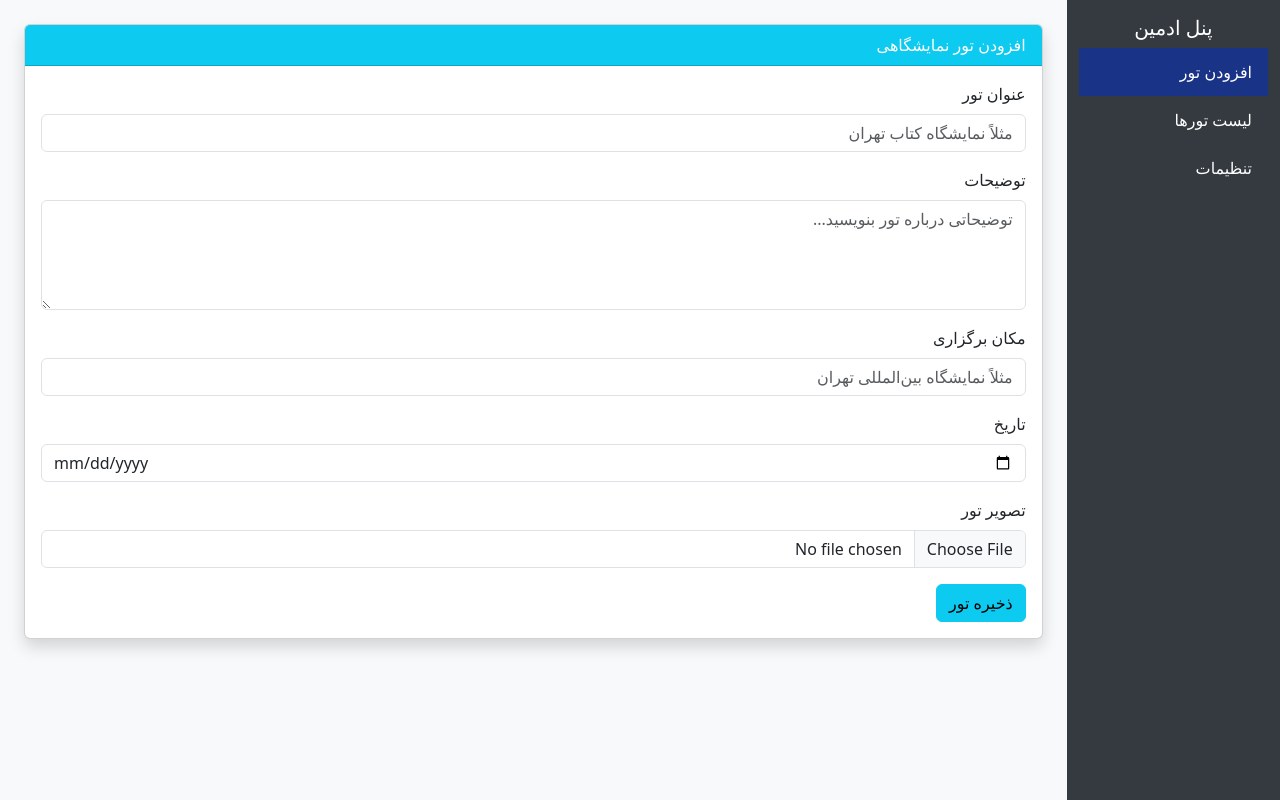
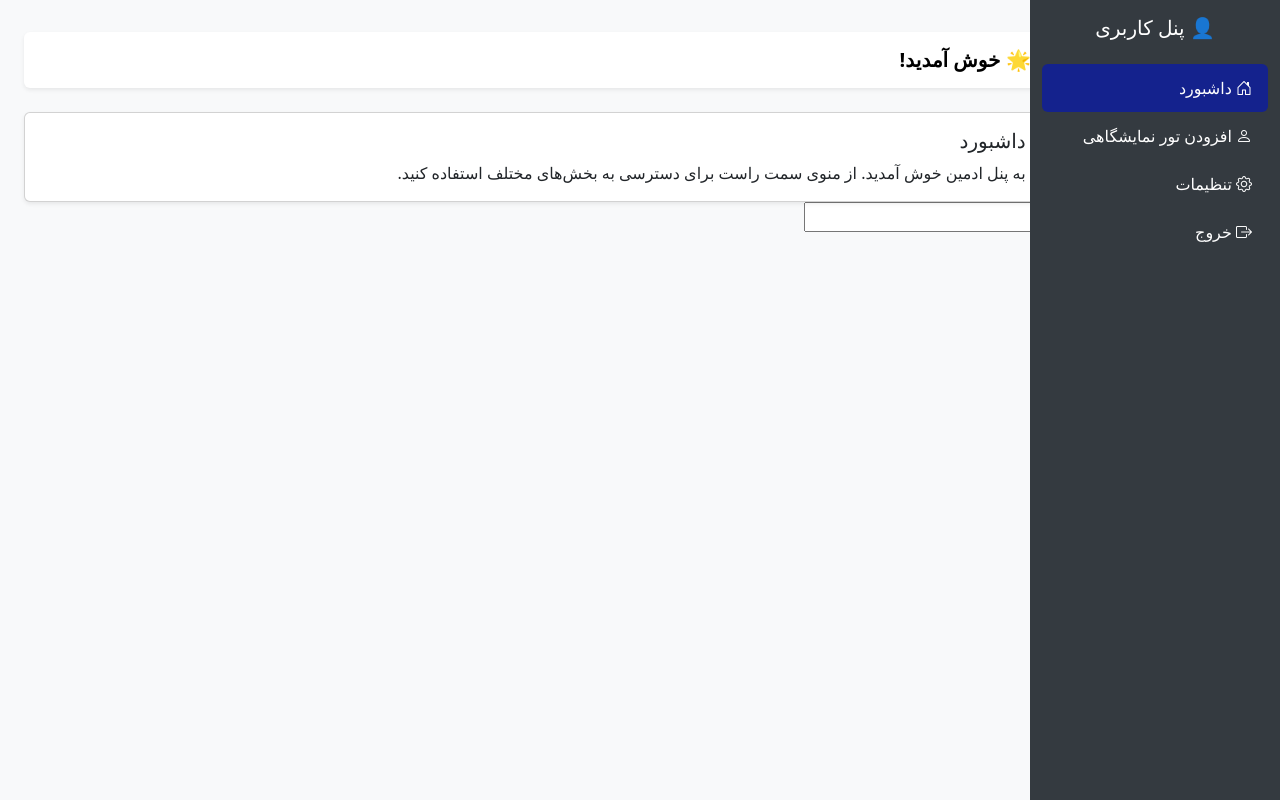
Before and after one commit to mahshidkhodsiani/sarzaminemadari, a PHP site: page /admin/ in a window 1280 px wide. Run offline with PHP 8.4, Linux system fonts and the light colour scheme; some libraries are stand-ins or nearby versions.

Commit message:
001-sarz

```diff
--- /dev/null
+++ b/admin/includes.php
@@ -0,0 +1,7 @@
+
+<link href="https://cdn.jsdelivr.net/npm/bootstrap@5.3.2/dist/css/bootstrap.rtl.min.css" rel="stylesheet">
+<link href="https://cdn.jsdelivr.net/npm/bootstrap-icons/font/bootstrap-icons.css" rel="stylesheet">
+
+<!-- در بخش <head> یا قبل از اسکریپت‌های خود این موارد را اضافه کنید -->
+<script src="https://code.jquery.com/jquery-3.6.0.min.js"></script>
+<script src="https://cdn.jsdelivr.net/npm/bootstrap@5.1.3/dist/js/bootstrap.bundle.min.js"></script>
--- a/admin/index.php
+++ b/admin/index.php
@@ -1,89 +1,151 @@
+<?php
+// session_start();
+
+// if (!isset($_SESSION['all_data'])) {
+//     header('Location: ../login.php');
+//     exit;
+// }
+
+// $all_data = $_SESSION['all_data'];
+
+// if ($all_data['role'] == 'freelancer') {
+//     $role = 1;
+// } elseif ($all_data['role'] == 'employer') {
+//     $role = 2;
+// } else {
+//     header('Location: ../login');
+//     exit;
+// }
+?>
+
 <!DOCTYPE html>
 <html lang="fa" dir="rtl">
 
 <head>
     <meta charset="UTF-8">
     <meta name="viewport" content="width=device-width, initial-scale=1">
-    <title>پنل مدیریت - افزودن تور نمایشگاهی</title>
-    <link href="https://cdn.jsdelivr.net/npm/bootstrap@5.3.3/dist/css/bootstrap.rtl.min.css" rel="stylesheet">
+    <title>پنل کاربری</title>
 
-    <style>
-        body {
-            background-color: #f8f9fa;
-        }
+    <?php include 'includes.php'; ?>
+    <link rel="stylesheet" href="styles.css">
 
-        .sidebar {
-            height: 100vh;
-            background-color: #343a40;
-            padding-top: 1rem;
-        }
 
-        .sidebar a {
-            color: white;
-            text-decoration: none;
-            display: block;
-            padding: 0.75rem 1rem;
-        }
 
-        .sidebar a:hover {
-            background-color: #495057;
-        }
 
-        .active-link {
-            background-color: rgb(25, 51, 135);
-        }
-    </style>
+    <link type="text/css" rel="stylesheet" href="css/persianDatepicker.css" />
+    <script type="text/javascript" src="js/jquery-1.10.1.min.js"></script>
+    <script type="text/javascript" src="js/persianDatepicker.min.js"></script>
 </head>
 
 <body>
+    <!-- دکمه همبرگر برای موبایل -->
+    <button class="sidebar-toggle d-md-none" onclick="toggleSidebar()">
+        <i class="bi bi-list"></i>
+    </button>
 
     <div class="container-fluid">
         <div class="row">
-            <!-- Sidebar -->
-            <nav class="col-md-3 col-lg-2 sidebar">
-                <h5 class="text-white text-center">پنل ادمین</h5>
-                <a href="#" class="active-link">افزودن تور</a>
-                <a href="#">لیست تورها</a>
-                <a href="#">تنظیمات</a>
-            </nav>
+            <?php include 'sidebar.php'; ?>
 
-            <!-- Main Content -->
-            <main class="col-md-9 ms-sm-auto col-lg-10 px-md-4 pt-4">
-                <div class="card shadow">
-                    <div class="card-header bg-info text-white">
-                        افزودن تور نمایشگاهی
+            <!-- Main content -->
+            <main class="col-md-10 ms-sm-auto col-lg-10 px-md-4 content">
+                <nav class="navbar navbar-expand navbar-light bg-white shadow-sm rounded mb-4">
+                    <div class="container-fluid">
+                        <a class="navbar-brand" href="#">🌟 خوش آمدید!</a>
                     </div>
+                </nav>
+
+                <div class="card shadow-sm">
                     <div class="card-body">
-                        <form>
-                            <div class="mb-3">
-                                <label for="title" class="form-label">عنوان تور</label>
-                                <input type="text" class="form-control" id="title" placeholder="مثلاً نمایشگاه کتاب تهران">
-                            </div>
-                            <div class="mb-3">
-                                <label for="description" class="form-label">توضیحات</label>
-                                <textarea class="form-control" id="description" rows="4" placeholder="توضیحاتی درباره تور بنویسید..."></textarea>
-                            </div>
-                            <div class="mb-3">
-                                <label for="location" class="form-label">مکان برگزاری</label>
-                                <input type="text" class="form-control" id="location" placeholder="مثلاً نمایشگاه بین‌المللی تهران">
-                            </div>
-                            <div class="mb-3">
-                                <label for="date" class="form-label">تاریخ</label>
-                                <input type="date" class="form-control" id="date">
-                            </div>
-                            <div class="mb-3">
-                                <label for="image" class="form-label">تصویر تور</label>
-                                <input class="form-control" type="file" id="image">
-                            </div>
-                            <button type="submit" class="btn btn-info">ذخیره تور</button>
-                        </form>
+                        <h5 class="card-title">داشبورد</h5>
+                        <p class="card-text">به پنل ادمین خوش آمدید. از منوی سمت راست برای دسترسی به بخش‌های مختلف استفاده کنید.</p>
                     </div>
                 </div>
+
+
+                <input type="text" id="input1" />
+                <span id="span1"></span>
             </main>
         </div>
     </div>
 
-    <script src="https://cdn.jsdelivr.net/npm/bootstrap@5.3.3/dist/js/bootstrap.bundle.min.js"></script>
+
+    <script type="text/javascript">
+        $(function() {
+            $("#input1, #span1").persianDatepicker();
+        });
+
+
+
+        $("#input1").persianDatepicker({
+            months: ["فروردین", "اردیبهشت", "خرداد", "تیر", "مرداد", "شهریور", "مهر", "آبان", "آذر", "دی", "بهمن", "اسفند"],
+            dowTitle: ["شنبه", "یکشنبه", "دوشنبه", "سه شنبه", "چهارشنبه", "پنج شنبه", "جمعه"],
+            shortDowTitle: ["ش", "ی", "د", "س", "چ", "پ", "ج"],
+            showGregorianDate: !1,
+            persianNumbers: !0,
+            formatDate: "YYYY/MM/DD",
+            selectedBefore: !1,
+            selectedDate: null,
+            startDate: null,
+            endDate: null,
+            prevArrow: '\u25c4',
+            nextArrow: '\u25ba',
+            theme: 'default',
+            alwaysShow: !1,
+            selectableYears: null,
+            selectableMonths: [1, 2, 3, 4, 5, 6, 7, 8, 9, 10, 11, 12],
+            cellWidth: 25, // by px
+            cellHeight: 20, // by px
+            fontSize: 13, // by px
+            isRTL: !1,
+            calendarPosition: {
+                x: 0,
+                y: 0,
+            },
+            onShow: function() {},
+            onHide: function() {},
+            onSelect: function() {},
+            onRender: function() {}
+        });
+    </script>
+    <script>
+        function toggleSidebar() {
+            const sidebar = document.querySelector('.sidebar');
+            sidebar.classList.toggle('sidebar-mobile-show');
+
+            // اضافه کردن overlay هنگام نمایش سایدبار
+            if (sidebar.classList.contains('sidebar-mobile-show')) {
+                createOverlay();
+            } else {
+                removeOverlay();
+            }
+        }
+
+        function createOverlay() {
+            const overlay = document.createElement('div');
+            overlay.className = 'sidebar-overlay';
+            overlay.onclick = function() {
+                toggleSidebar();
+            };
+            document.body.appendChild(overlay);
+        }
+
+        function removeOverlay() {
+            const overlay = document.querySelector('.sidebar-overlay');
+            if (overlay) {
+                overlay.remove();
+            }
+        }
+
+        // بستن سایدبار هنگام تغییر سایز صفحه
+        window.addEventListener('resize', function() {
+            if (window.innerWidth > 768) {
+                const sidebar = document.querySelector('.sidebar');
+                sidebar.classList.remove('sidebar-mobile-show');
+                removeOverlay();
+            }
+        });
+    </script>
 </body>
 
 </html>
--- /dev/null
+++ b/admin/sidebar.php
@@ -0,0 +1,21 @@
+<?php
+$currentPage = basename($_SERVER['PHP_SELF']);
+?>
+
+<nav class="sidebar">
+    <div class="text-center mb-4">
+        <h5>👤 پنل کاربری</h5>
+    </div>
+    <a href="./" class="<?= $currentPage === 'index.php' ? 'active' : '' ?>">
+        <i class="bi bi-house-door"></i> داشبورد
+    </a>
+    <a href="exhibition_tours.php" class="<?= $currentPage === 'exhibition_tours.php' ? 'active' : '' ?>">
+        <i class="bi bi-person"></i> افزودن تور نمایشگاهی
+    </a>
+
+
+    <a href="#"><i class="bi bi-gear"></i> تنظیمات</a>
+    <a href="logout.php">
+        <i class="bi bi-box-arrow-right"></i> خروج
+    </a>
+</nav>
--- /dev/null
+++ b/admin/styles.css
@@ -0,0 +1,89 @@
+body {
+    background-color: #f8f9fa;
+    position: relative;
+    overflow-x: hidden;
+}
+
+.sidebar {
+    height: 100vh;
+    background-color: #343a40;
+    color: white;
+    padding-top: 1rem;
+    position: fixed;
+    width: 250px;
+    z-index: 1000;
+    transition: transform 0.3s ease;
+    right: 0;
+    top: 0;
+}
+
+.sidebar a {
+    color: white;
+    display: block;
+    padding: 0.75rem 1rem;
+    text-decoration: none;
+}
+
+.sidebar a:hover,
+.sidebar a.active {
+    background-color: rgb(20, 34, 141);
+    color: white;
+    border-radius: 0.375rem;
+}
+
+.content {
+    padding: 2rem;
+    margin-right: 250px;
+    transition: margin-right 0.3s ease;
+}
+
+.navbar-brand {
+    font-weight: bold;
+}
+
+.sidebar-toggle {
+    position: fixed;
+    top: 10px;
+    right: 10px;
+    z-index: 1100;
+    background: #343a40;
+    color: white;
+    border: none;
+    padding: 10px;
+    border-radius: 5px;
+    display: none;
+}
+
+.sidebar-overlay {
+    position: fixed;
+    top: 0;
+    left: 0;
+    right: 0;
+    bottom: 0;
+    background-color: rgba(0, 0, 0, 0.5);
+    z-index: 999;
+    display: none;
+}
+
+@media (max-width: 768px) {
+    .sidebar {
+        transform: translateX(100%);
+    }
+
+    .sidebar-mobile-show {
+        transform: translateX(0);
+    }
+
+    .content {
+        margin-right: 0;
+        width: 100%;
+    }
+
+    .sidebar-toggle {
+        display: block;
+    }
+
+    .sidebar-overlay {
+        display: block;
+    }
+}
--- /dev/null
+++ b/package.json
@@ -0,0 +1,6 @@
+{
+  "dependencies": {
+    "moment-jalaali": "^0.10.4",
+    "react-multi-date-picker": "^4.5.2"
+  }
+}
--- /dev/null
+++ b/save.php
@@ -0,0 +1,3 @@
+<?php
+$shamsi = $_POST['shamsi_date'] ?? '';
+echo "تاریخ شمسی دریافتی: " . htmlspecialchars($shamsi);
```
Also changed, not shown: admin/exhibition_tours.php (added, +158 -0 lines), admin/logout.php (added, +15 -0 lines), admin/test.php (added, +31 -0 lines), config.php (added, +34 -0 lines), test.php (added, +37 -0 lines), package-lock.json (added).
